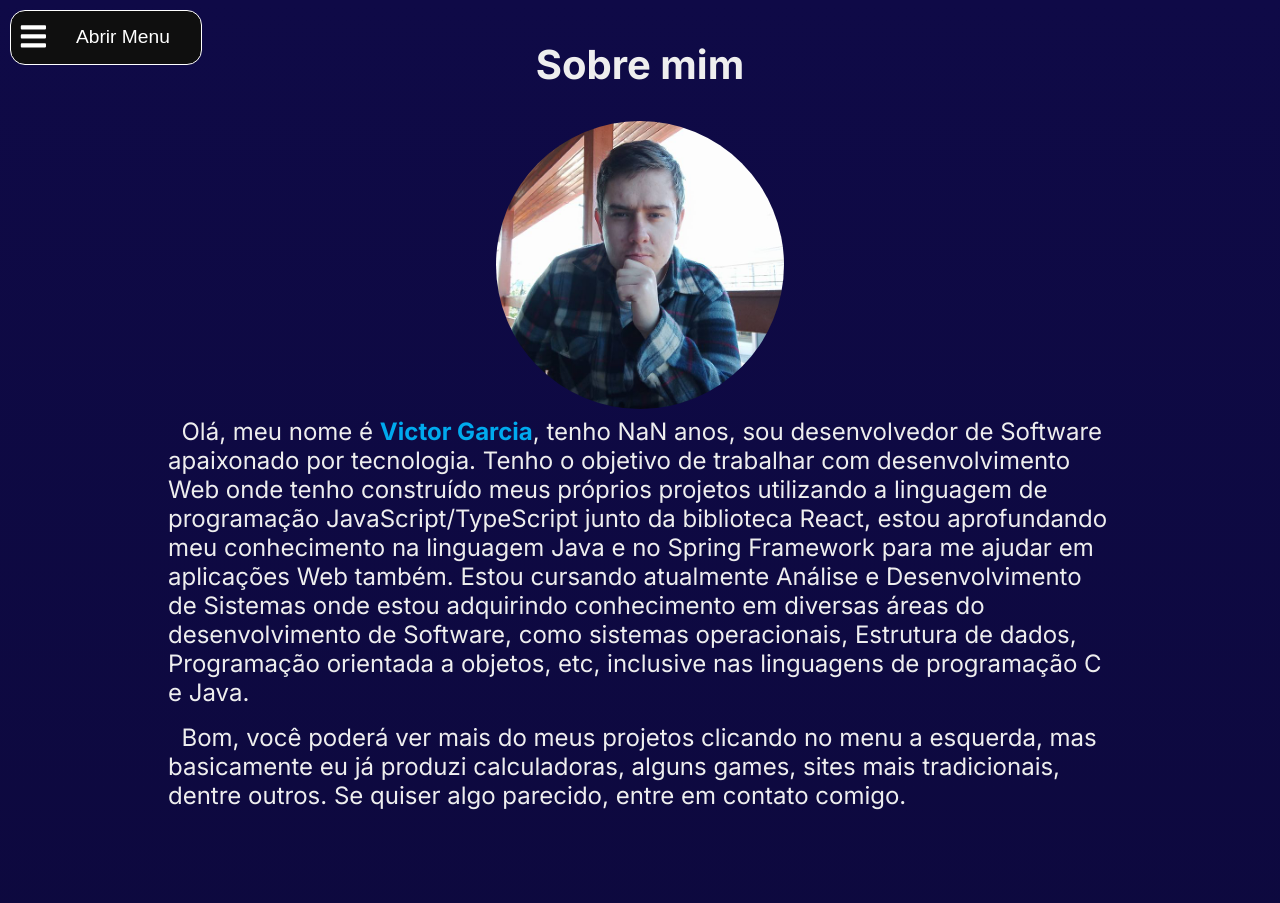
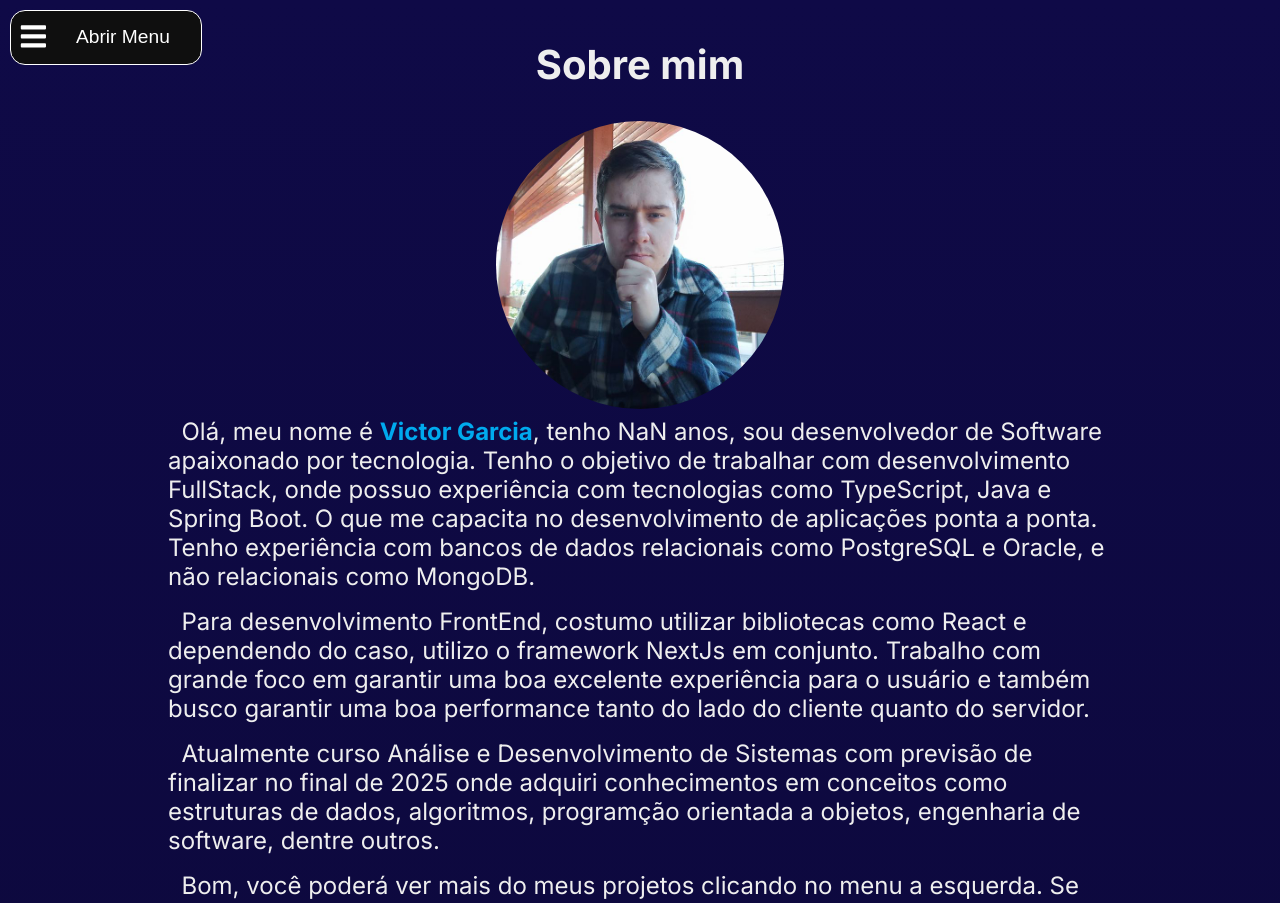
Before and after one commit to victorgarciadss/portifolio, a React (Create React App) app: page /home in a window 1280 px wide. Shown: the top 903 px of the page. Built offline with nearby package versions, Linux system fonts and the light colour scheme.

Commit message:
update aboutMe section

```diff
--- a/src/components/contents/AboutMe.jsx
+++ b/src/components/contents/AboutMe.jsx
@@ -34,19 +34,19 @@ const AboutMe = () => {
                 <p className='paragraph-aboutMe'>
                     &nbsp; Olá, meu nome é <span className='name'>Victor Garcia</span>, tenho {getMyAge(process.env.REACT_APP_BORN_DATE)} anos,
                     sou desenvolvedor de Software apaixonado por tecnologia. Tenho o objetivo de trabalhar com
-                    desenvolvimento Web onde tenho construído meus próprios projetos utilizando a linguagem de
-                    programação JavaScript/TypeScript junto da biblioteca React, estou aprofundando meu
-                    conhecimento na linguagem Java e no Spring Framework para me ajudar em aplicações Web também.
-                    Estou cursando atualmente Análise e Desenvolvimento de Sistemas onde estou adquirindo
-                    conhecimento em diversas áreas do desenvolvimento de Software, como sistemas operacionais,
-                    Estrutura de dados, Programação orientada a objetos, etc, inclusive nas linguagens de
-                    programação C e Java.
+                    desenvolvimento FullStack, onde possuo experiência com tecnologias como TypeScript, Java e Spring Boot. O que me capacita no desenvolvimento de aplicações ponta a ponta. Tenho experiência com bancos de dados relacionais como PostgreSQL e Oracle, e não relacionais como MongoDB.
                 </p>
 
                 <p className='paragraph-aboutMe'>
-                     &nbsp; Bom, você poderá ver mais do meus projetos clicando no menu a esquerda, mas
-                     basicamente eu já produzi calculadoras, alguns games, sites mais tradicionais, dentre
-                     outros. Se quiser algo parecido, entre em contato comigo.
+                    &nbsp; Para desenvolvimento FrontEnd, costumo utilizar bibliotecas como React e dependendo do caso, utilizo o framework NextJs em conjunto. Trabalho com grande foco em garantir uma boa excelente experiência para o usuário e também busco garantir uma boa performance tanto do lado do cliente quanto do servidor.
+                </p>
+
+                <p className='paragraph-aboutMe'>
+                    &nbsp; Atualmente curso Análise e Desenvolvimento de Sistemas com previsão de finalizar no final de 2025 onde adquiri conhecimentos em conceitos como estruturas de dados, algoritmos, programção orientada a objetos, engenharia de software, dentre outros.
+                </p>
+
+                <p className='paragraph-aboutMe'>
+                     &nbsp; Bom, você poderá ver mais do meus projetos clicando no menu a esquerda. Se quiser algo parecido, entre em contato comigo.
                 </p>
 
             </section>
--- a/src/components/contents/TechData.jsx
+++ b/src/components/contents/TechData.jsx
@@ -69,7 +69,7 @@ const TechData = () => {
                             </h2>
 
                             <p className="time-college">
-                                Início: Fevereiro 2022 / Conclusão Prevista: Dezembro 2024
+                                Início: Fevereiro 2022 / Conclusão Prevista: Dezembro 2025
                             </p>
 
                             <p className='name-instituition'>Instituição: IFRS</p>
```
